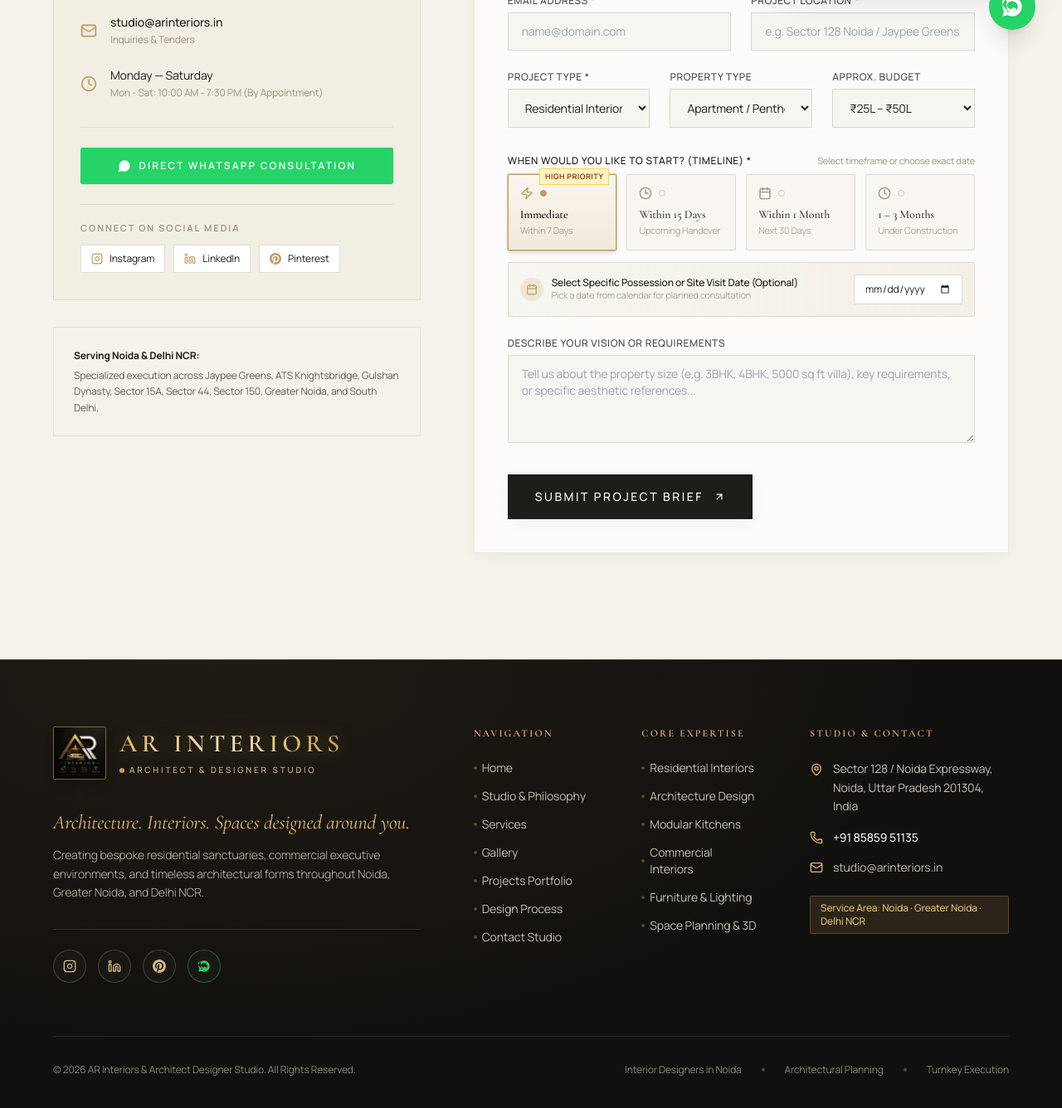
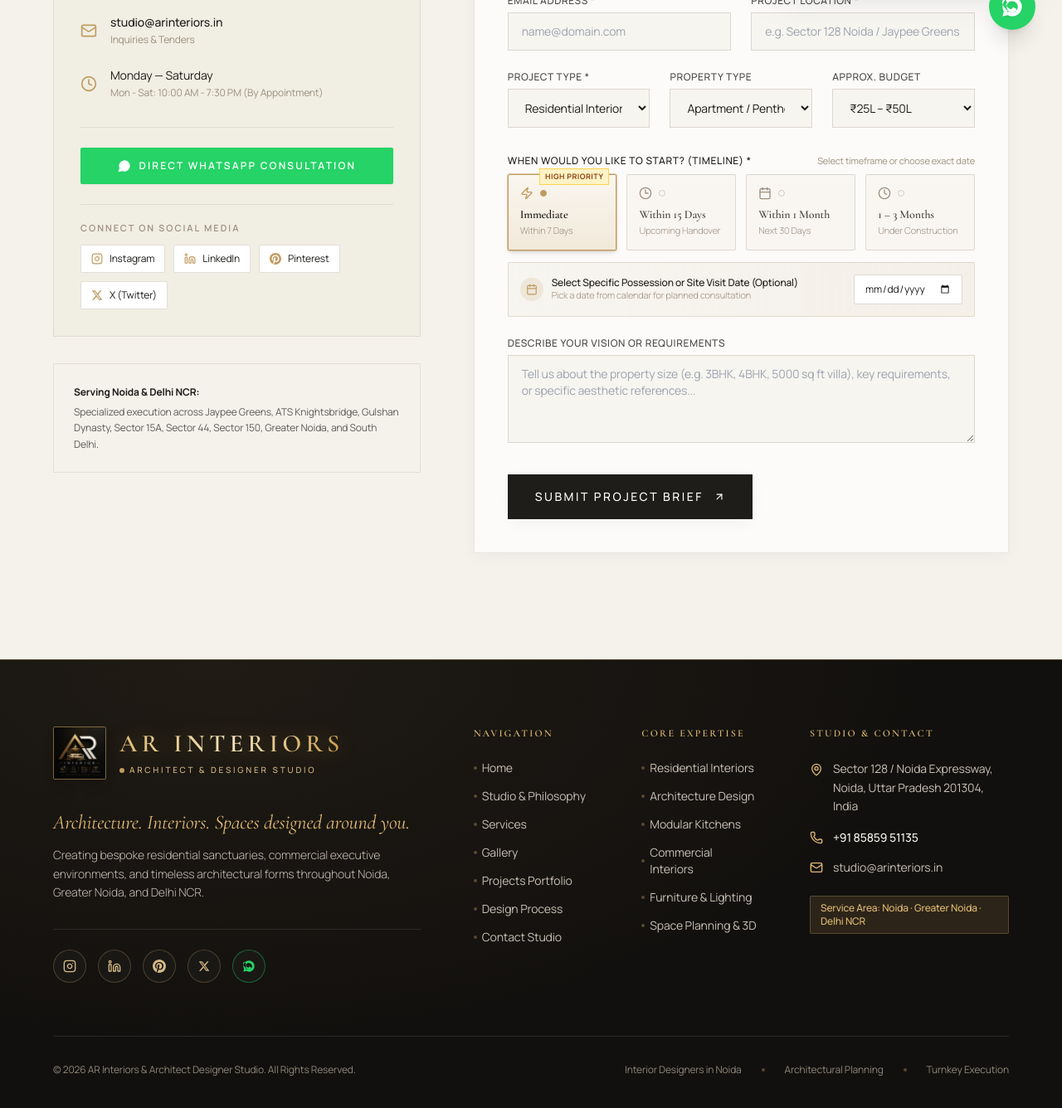
Before and after one commit to amankumar12344/ar-interiors, a React (Vite) app: page /contact in a window 1280 px wide. Shown: the part 732-2068 px from the top of the page at 83% size. Built offline with nearby package versions, Linux system fonts and the light colour scheme; no server answers; the HTML template or start-up script is replaced by a standard one.

Commit message:
feat: add official X (Twitter) profile link to Footer and Contact page

```diff
--- a/src/components/layout/Footer.jsx
+++ b/src/components/layout/Footer.jsx
@@ -86,6 +86,20 @@ export default function Footer() {
               >
                 <svg className="w-4 h-4 fill-current" viewBox="0 0 24 24">
                   <path d="M12 0C5.373 0 0 5.372 0 12c0 5.084 3.163 9.426 7.627 11.174-.105-.949-.2-2.405.042-3.441.218-.937 1.407-5.965 1.407-5.965s-.359-.719-.359-1.782c0-1.668.967-2.914 2.171-2.914 1.023 0 1.518.769 1.518 1.69 0 1.029-.655 2.568-.994 3.995-.283 1.194.599 2.169 1.777 2.169 2.133 0 3.772-2.249 3.772-5.495 0-2.873-2.064-4.882-5.012-4.882-3.414 0-5.418 2.561-5.418 5.207 0 1.031.397 2.138.893 2.738.098.119.112.224.083.345-.09.375-.291 1.199-.334 1.357-.053.225-.172.271-.401.165-1.495-.69-2.433-2.878-2.433-4.646 0-3.776 2.748-7.252 7.92-7.252 4.158 0 7.392 2.967 7.392 6.923 0 4.135-2.607 7.462-6.233 7.462-1.214 0-2.354-.629-2.758-1.379l-.749 2.848c-.269 1.045-1.004 2.352-1.498 3.146 1.123.345 2.306.535 3.546.535 6.627 0 12-5.373 12-12 0-6.628-5.373-12-12-12z" />
+                </svg>
+              </a>
+
+                            {/* X / Twitter */}
+              <a
+                href={CONTACT_INFO.socials.x}
+                target="_blank"
+                rel="noopener noreferrer"
+                className="w-10 h-10 rounded-full border border-[#BF9C60]/30 bg-[#1A1815] flex items-center justify-center text-[#D6BA85] hover:bg-[#BF9C60] hover:text-[#12100E] hover:border-[#BF9C60] transition-all shadow-sm"
+                aria-label="X (Twitter) - AR Interiors Noida"
+                title="Follow on X"
+              >
+                <svg className="w-3.5 h-3.5 fill-current" viewBox="0 0 24 24">
+                  <path d="M18.244 2.25h3.308l-7.227 8.26 8.502 11.24H16.17l-5.214-6.817L4.99 21.75H1.68l7.73-8.835L1.254 2.25H8.08l4.713 6.231zm-1.161 17.52h1.833L7.084 4.126H5.117z" />
                 </svg>
               </a>
 
--- a/src/data/contactInfo.js
+++ b/src/data/contactInfo.js
@@ -11,6 +11,8 @@ export const CONTACT_INFO = {
     instagram: 'https://www.instagram.com/arinteriornoida/',
     linkedin: 'https://www.linkedin.com/company/arinteriorsnoida',
     pinterest: 'https://www.pinterest.com/arinteriornoida/',
+    x: 'https://x.com/arinteriornoida',
+    twitter: 'https://x.com/arinteriornoida',
   },
 
   getWhatsappUrl: (customMessage) => {
--- a/src/pages/ContactPage.jsx
+++ b/src/pages/ContactPage.jsx
@@ -225,6 +225,19 @@ export default function ContactPage() {
                       </svg>
                       <span>Pinterest</span>
                     </a>
+                    <a
+                      href={CONTACT_INFO.socials.x}
+                      target="_blank"
+                      rel="noopener noreferrer"
+                      className="flex items-center gap-2 px-3 py-2 bg-white hover:bg-cream border border-taupe/30 text-charcoal text-xs rounded-sm transition-colors"
+                      title="Follow on X (Twitter)"
+                    >
+                      <svg className="w-3.5 h-3.5 fill-current text-gold" viewBox="0 0 24 24">
+                        <path d="M18.244 2.25h3.308l-7.227 8.26 8.502 11.24H16.17l-5.214-6.817L4.99 21.75H1.68l7.73-8.835L1.254 2.25H8.08l4.713 6.231zm-1.161 17.52h1.833L7.084 4.126H5.117z" />
+                      </svg>
+                      <span>X (Twitter)</span>
+                    </a>
+
                   </div>
                 </div>
               </div>
```
